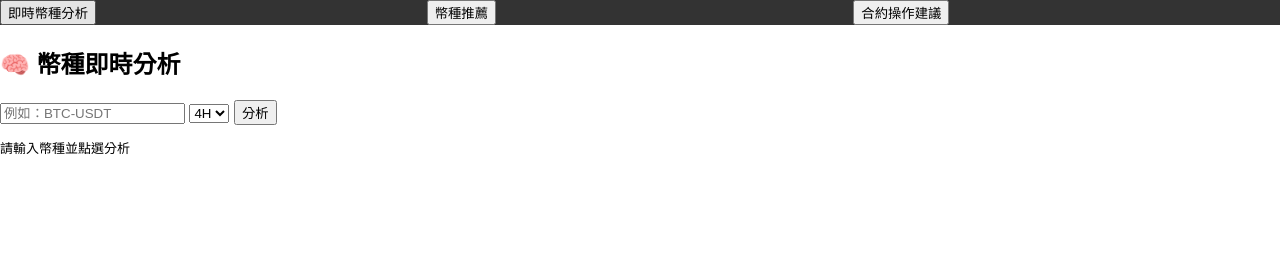
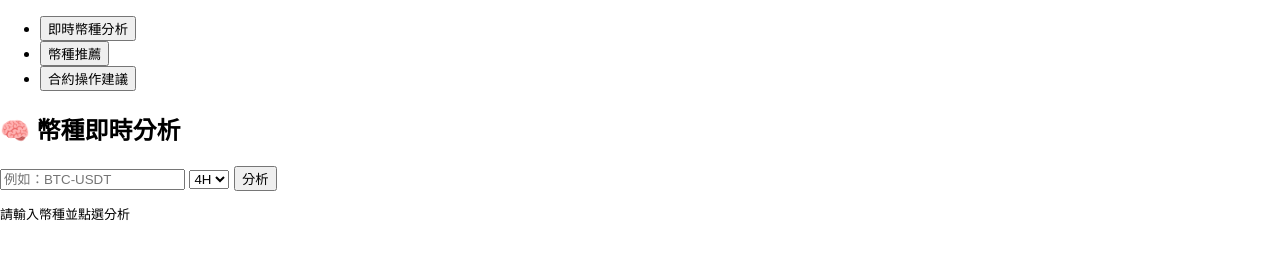
Before and after one commit to chasen8/Ai, a plain HTML site: page index.html in a window 1280 px wide. Drawn offline with Linux system fonts and the light colour scheme; no server answers.

Commit message:
Update style.css

```diff
--- a/style.css
+++ b/style.css
@@ -5,23 +5,5 @@ body {
 }
 
 nav {
-  background-color: #333;
-}
-
-.navbar {
-  list-style-type: none;
-  margin: 0;
-  padding: 0;
-  display: flex;
-}
-
-.navbar li {
-  flex: 1;
-}
-
-.navbar a {
-  display: block;
-  padding: 14px;
-  color: white;
-  text
+  background-color: #
 ::contentReference[oaicite:0]{index=0}
```
